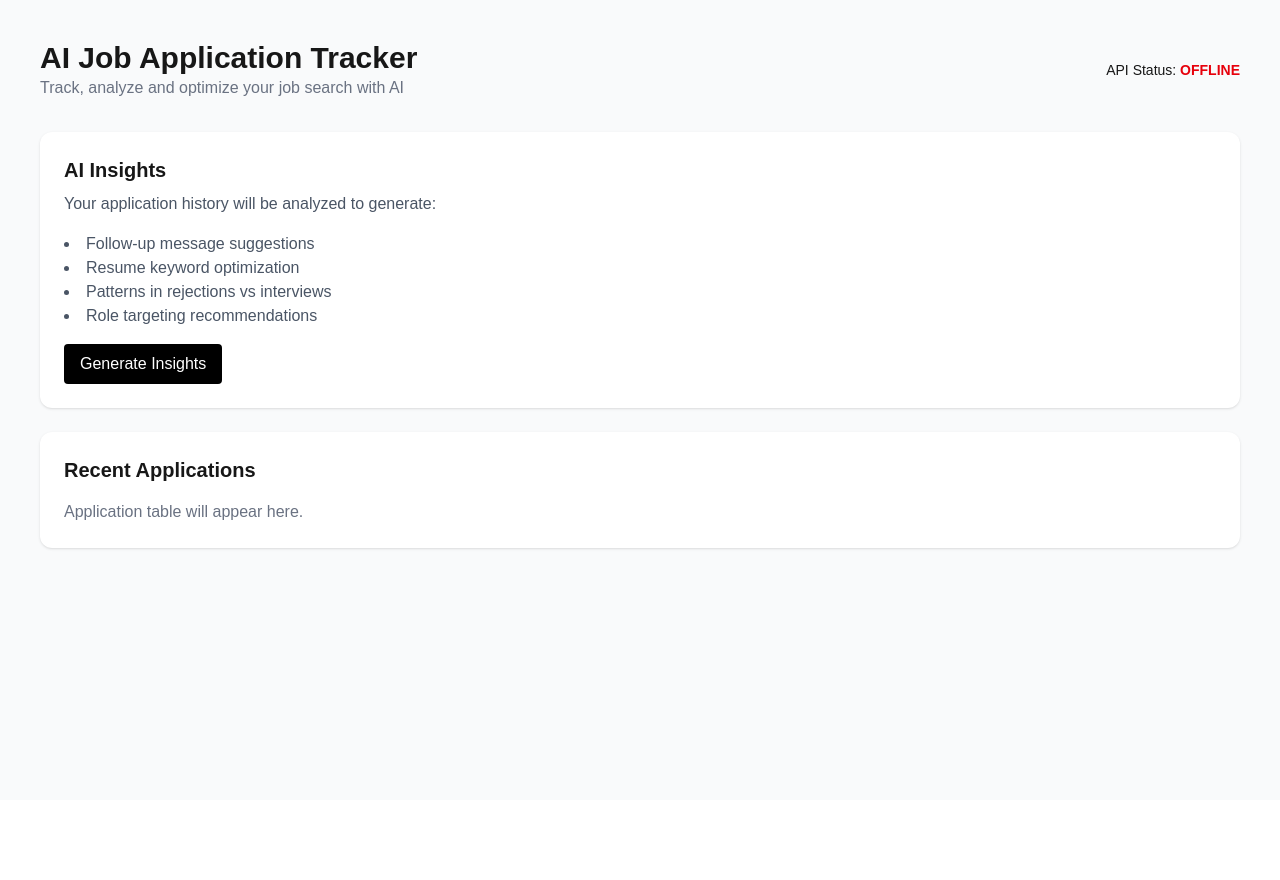
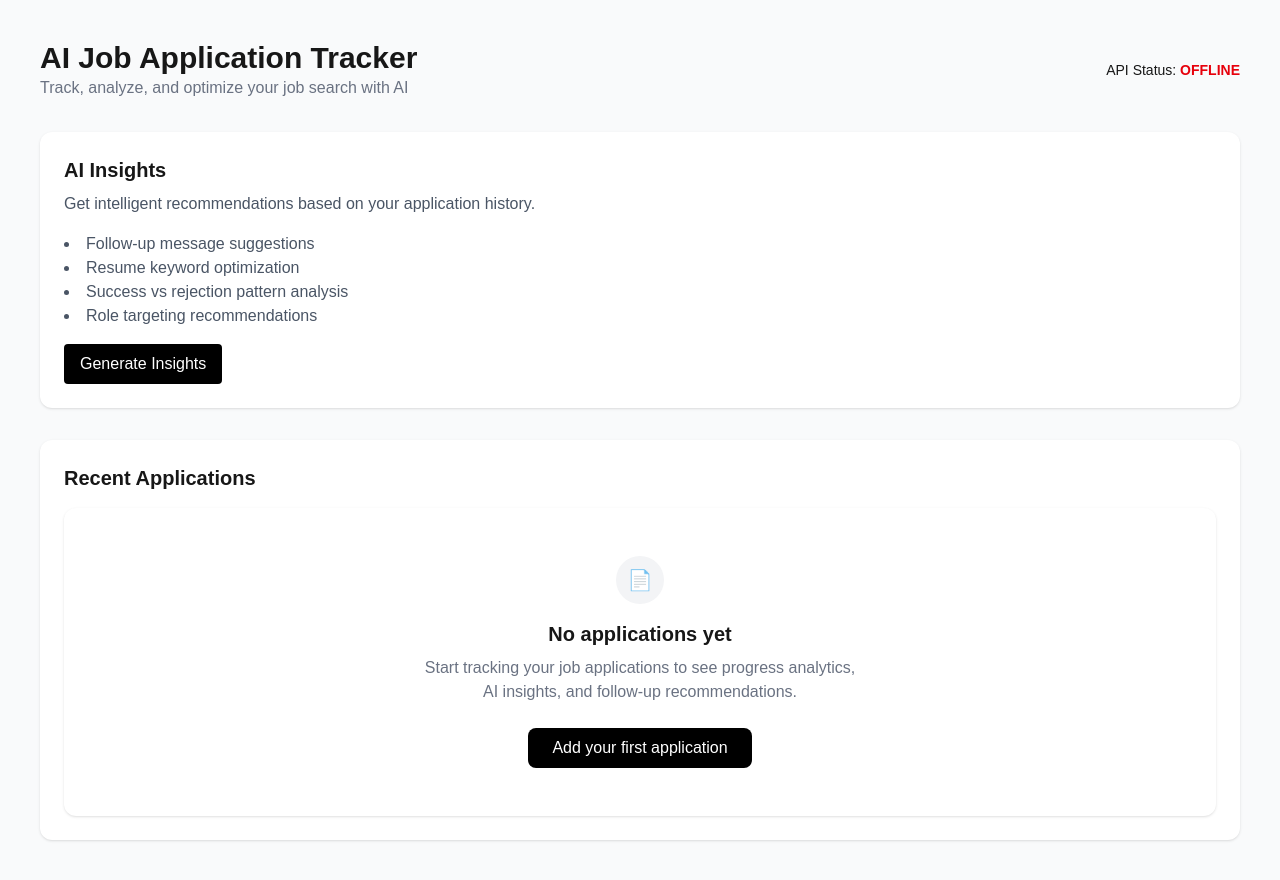
Before and after one commit to SimbaChasumba1/ai-application-tracker, a Next.js app in the folder frontend/: page /dashboard in a window 1280 px wide. Before the commit the page ends 800 px from the top, so only its background shows below. Built offline with nearby package versions, Linux system fonts and the light colour scheme; no server answers.

Commit message:
add polished empty state to dashboard for first-time users with no job applications

```diff
--- /dev/null
+++ b/frontend/app/dashboard/components/EmptyState.tsx
@@ -0,0 +1,43 @@
+export default function EmptyState() {
+
+  return (
+
+    <div className="bg-white rounded-xl shadow p-12 text-center">
+
+      <div className="mx-auto mb-4 h-12 w-12 rounded-full bg-gray-100 flex items-center justify-center">
+
+        <span className="text-xl">📄</span>
+
+      </div>
+
+
+
+      <h3 className="text-xl font-semibold mb-2">
+
+        No applications yet
+
+      </h3>
+
+
+
+      <p className="text-gray-500 mb-6 max-w-md mx-auto">
+
+        Start tracking your job applications to see progress analytics,
+
+        AI insights, and follow-up recommendations.
+
+      </p>
+
+
+
+      <button className="bg-black text-white px-6 py-2 rounded-lg hover:opacity-80 transition">
+
+        Add your first application
+
+      </button>
+
+    </div>
+
+  );
+
+}
--- a/frontend/app/dashboard/page.tsx
+++ b/frontend/app/dashboard/page.tsx
@@ -3,7 +3,8 @@
 
 
 import { useEffect, useState } from "react";
-import StatsCards from "./components/StatsCards";
+
+import EmptyState from "./components/EmptyState";
 
 
 
@@ -33,8 +34,6 @@ export default function Dashboard() {
 
   useEffect(() => {
 
-    // Health check
-
     fetch("http://localhost:5000/health")
 
       .then(() => setApiStatus("online"))
@@ -42,8 +41,6 @@ export default function Dashboard() {
       .catch(() => setApiStatus("offline"));
 
 
-
-    // Stats
 
     fetch("http://localhost:5000/stats/summary")
 
@@ -69,15 +66,33 @@ export default function Dashboard() {
 
           <h1 className="text-3xl font-bold">AI Job Application Tracker</h1>
 
-          <p className="text-gray-500">Track, analyze and optimize your job search with AI</p>
+          <p className="text-gray-500">
+
+            Track, analyze, and optimize your job search with AI
+
+          </p>
 
         </div>
+
+
 
         <div className="text-sm">
 
           API Status:{" "}
 
-          <span className={`font-semibold ${apiStatus === "online" ? "text-green-600" : "text-red-600"}`}>
+          <span
+
+            className={`font-semibold ${
+
+              apiStatus === "online"
+
+                ? "text-green-600"
+
+                : "text-red-600"
+
+            }`}
+
+          >
 
             {apiStatus.toUpperCase()}
 
@@ -89,21 +104,21 @@ export default function Dashboard() {
 
 
 
-      {/* Stats Cards */}
+      {/* Stats */}
 
       {stats && (
 
         <div className="grid grid-cols-1 md:grid-cols-5 gap-4 mb-10">
 
-          <StatsCards title="Total" value={stats.total} />
+          <StatCard title="Total" value={stats.total} />
 
-          <StatsCards title="Applied" value={stats.applied} />
+          <StatCard title="Applied" value={stats.applied} />
 
-          <StatsCards title="Interviewing" value={stats.interviewing} />
+          <StatCard title="Interviewing" value={stats.interviewing} />
 
-          <StatsCards title="Offers" value={stats.offer} />
+          <StatCard title="Offers" value={stats.offer} />
 
-          <StatsCards title="Rejected" value={stats.rejected} />
+          <StatCard title="Rejected" value={stats.rejected} />
 
         </div>
 
@@ -113,15 +128,17 @@ export default function Dashboard() {
 
       {/* AI Insights Preview */}
 
-      <div className="bg-white rounded-xl shadow p-6 mb-6">
+      <div className="bg-white rounded-xl shadow p-6 mb-8">
 
         <h2 className="text-xl font-semibold mb-2">AI Insights</h2>
 
         <p className="text-gray-600 mb-4">
 
-          Your application history will be analyzed to generate:
+          Get intelligent recommendations based on your application history.
 
         </p>
+
+
 
         <ul className="list-disc list-inside text-gray-600">
 
@@ -129,11 +146,13 @@ export default function Dashboard() {
 
           <li>Resume keyword optimization</li>
 
-          <li>Patterns in rejections vs interviews</li>
+          <li>Success vs rejection pattern analysis</li>
 
           <li>Role targeting recommendations</li>
 
         </ul>
+
+
 
         <button className="mt-4 bg-black text-white px-4 py-2 rounded hover:opacity-80">
 
@@ -145,13 +164,21 @@ export default function Dashboard() {
 
 
 
-      {/* Applications Table Placeholder */}
+      {/* Applications Section */}
 
       <div className="bg-white rounded-xl shadow p-6">
 
-        <h2 className="text-xl font-semibold mb-4">Recent Applications</h2>
+        <h2 className="text-xl font-semibold mb-4">
 
-        <p className="text-gray-500">Application table will appear here.</p>
+          Recent Applications
+
+        </h2>
+
+
+
+        {/* Empty state for now */}
+
+        <EmptyState />
 
       </div>
 
@@ -160,3 +187,21 @@ export default function Dashboard() {
   );
 
 }
+
+
+
+function StatCard({ title, value }: { title: string; value: number }) {
+
+  return (
+
+    <div className="bg-white rounded-xl shadow p-4 text-center">
+
+      <p className="text-sm text-gray-500 uppercase">{title}</p>
+
+      <p className="text-2xl font-bold mt-1">{value}</p>
+
+    </div>
+
+  );
+
+}
```
Also changed, not shown: 2 other files (tests, documents, lock files or other folders).
